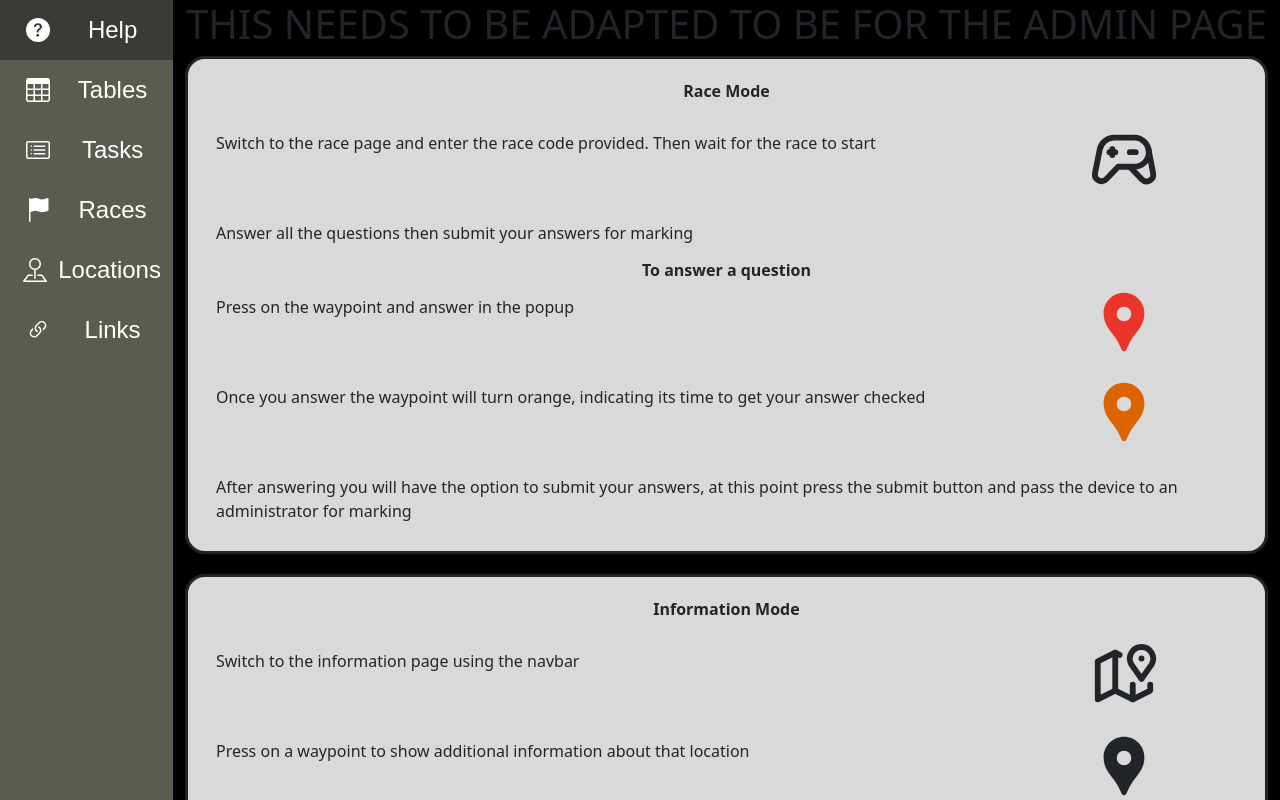
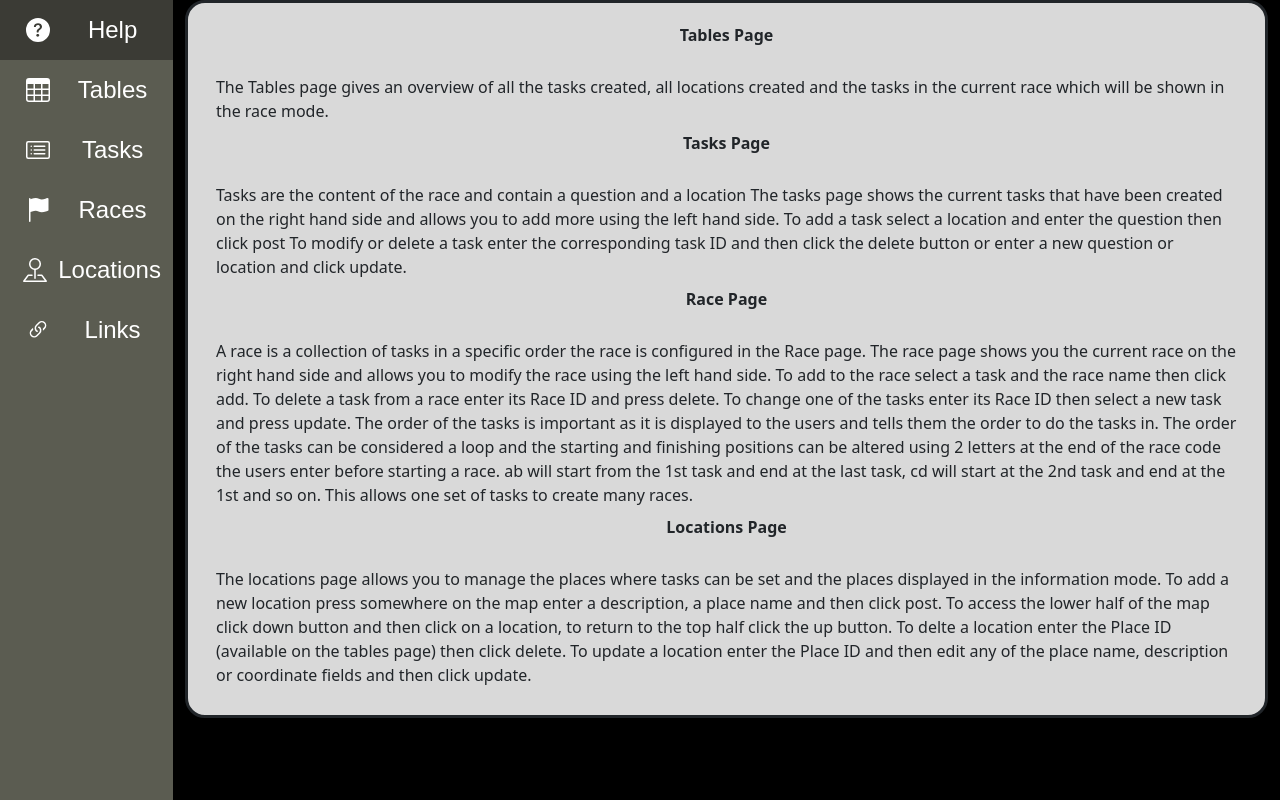
Before and after one commit to Tamura77/Aspire-app, a React (Vite) app in the folder frontend/: page /AdminHelp in a window 1280 px wide. Built offline with nearby package versions, Linux system fonts and the light colour scheme.

Commit message:
Added content to the admin help page

```diff
--- a/frontend/src/pages/AdminHelp.jsx
+++ b/frontend/src/pages/AdminHelp.jsx
@@ -25,116 +25,75 @@ function AdminHelp() {
             <Sidebar/>
             <div className="helpWrappingDiv" style={{width: "100%"}}>
                 <Container>
-                    <h1>THIS NEEDS TO BE ADAPTED TO BE FOR THE ADMIN PAGE</h1>
                     <div className="helpDiv" align="left">
                         <Row>
                             <Col>
-                                <div className="helpTitle" align="center">Race Mode</div>
-                            </Col>
-                        </Row>
-                        <Row>
-                            <Col md="9">
-                                <div className="helpText">
-                                    Switch to the race page and enter the race code provided. Then wait for the race to start
-                                </div>
-                            </Col>
-                            <Col md="3">
-                                <TbDeviceGamepad2 className="helpIcon" />
+                                <div className="helpTitle">Tables Page</div>
                             </Col>
                         </Row>
                         <Row>
                             <Col>
                                 <div className="helpText">
-                                    Answer all the questions then submit your answers for marking
+                                    The Tables page gives an overview of all the tasks created,
+                                    all locations created and the tasks in the current race which
+                                    will be shown in the race mode.
                                 </div>
                             </Col>
                         </Row>
                         <Row>
                             <Col>
-                                <div className="helpSubHeader">
-                                    To answer a question
-                                </div>
-                            </Col>
-                        </Row>
-                        <Row>
-                            <Col md="9">
-                                <div className="helpText">
-                                    Press on the waypoint and answer in the popup<br/>
-                                </div>
-                            </Col>
-                            <Col md="3">
-                                <MdLocationPin className="helpIcon redIcon" align="center" />
-                            </Col>
-                        </Row>
-                        <Row>
-                            <Col md="9">
-                                <div className="helpText">
-                                    Once you answer the waypoint will turn orange, indicating its time to get your answer checked
-                                </div>
-                            </Col>
-                            <Col md="3">
-                                <MdLocationPin className="helpIcon orangeIcon" align="center" />
+                                <div className="helpTitle">Tasks Page</div>
                             </Col>
                         </Row>
                         <Row>
                             <Col>
                                 <div className="helpText">
-                                    After answering you will have the option to submit your answers, at this point press the submit button and pass the device to an administrator for marking
-                                </div>
-                            </Col>
-                        </Row>
-                    </div>
-                    <div className="helpDiv" align="left">
-                        <Row>
-                            <Col>
-                                <div className="helpTitle" align="center">
-                                    Information Mode
+                                    Tasks are the content of the race and contain a question and a location
+                                    The tasks page shows the current tasks that have been created on the right
+                                    hand side and allows you to add more using the left hand side.
+                                    To add a task select a location and enter the question then click post
+                                    To modify or delete a task enter the corresponding task ID and then click
+                                    the delete button or enter a new question or location and click update.
                                 </div>
                             </Col>
                         </Row>
                         <Row>
-                            <Col md="9">
-                                <div className="helpText">
-                                    Switch to the information page using the navbar
-                                </div>
-                            </Col>
-                            <Col md="3">
-                                <TbMap2 className="helpIcon" />
-                            </Col>
-                        </Row>
-                        <Row>
-                            <Col md="9">
-                                <div className="helpText">
-                                    Press on a waypoint to show additional information about that location
-                                </div>
-                            </Col>
-                            <Col md="3">
-                                <MdLocationPin className="helpIcon" />
-                            </Col>
-                        </Row>
-                    </div>
-                    <div className="helpDiv" align="left">
-                        <Row>
                             <Col>
-                                <div className="helpTitle" align="center">
-                                    Useful Links
-                                </div>
-                            </Col>
-                        </Row>
-                        <Row>
-                            <Col md="9">
-                                <div className="helpText">
-                                    Switch to the information page using the navbar
-                                </div>
-                            </Col>
-                            <Col md="3">
-                                <RiLinksLine className="helpIcon" />
+                                <div className="helpTitle">Race Page</div>
                             </Col>
                         </Row>
                         <Row>
                             <Col>
                                 <div className="helpText">
-                                    Click on the link of the page you want to visit
+                                    A race is a collection of tasks in a specific order the race is configured in
+                                    the Race page. The race page shows you the current race on the right hand side and
+                                    allows you to modify the race using the left hand side. To add to the race select
+                                    a task and the race name then click add. To delete a task from a race enter its Race
+                                    ID and press delete. To change one of the tasks enter its Race ID then select a new
+                                    task and press update. The order of the tasks is important as it is displayed to the
+                                    users and tells them the order to do the tasks in. The order of the tasks can be
+                                    considered a loop and the starting and finishing positions can be altered using 2
+                                    letters at the end of the race code the users enter before starting a race. ab will
+                                    start from the 1st task and end at the last task, cd will start at the 2nd task and
+                                    end at the 1st and so on. This allows one set of tasks to create many races.
+                                </div>
+                            </Col>
+                        </Row>
+                        <Row>
+                            <Col>
+                                <div className="helpTitle">Locations Page</div>
+                            </Col>
+                        </Row>
+                        <Row>
+                            <Col>
+                                <div className="helpText">
+                                    The locations page allows you to manage the places where tasks can be set and the places
+                                    displayed in the information mode. To add a new location press somewhere on the map enter
+                                    a description, a place name and then click post. To access the lower half of the map click
+                                    down button and then click on a location, to return to the top half click the up button. To
+                                    delte a location enter the Place ID (available on the tables page) then click delete. To update
+                                    a location enter the Place ID and then edit any of the place name, description or coordinate
+                                    fields and then click update.
                                 </div>
                             </Col>
                         </Row>
```
